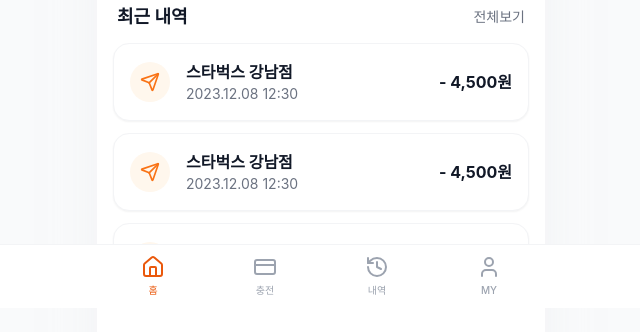
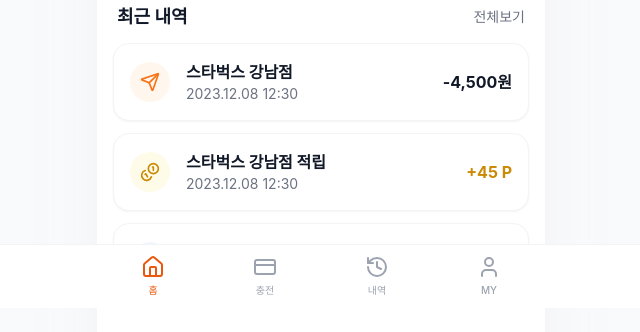
Before and after one commit to LionPay-Team1/lionpay, a React (Vite) app in the folder lionpay-app/: page / in a window 1280 px wide. Shown: the part 492-824 px from the top of the page, without its empty margins (319-959 px from the left). Built offline with nearby package versions, Linux system fonts and the light colour scheme.

Commit message:
Add Home page UI displaying wallet balance, payment controls, and recent transactions

```diff
--- a/lionpay-app/src/pages/Home.tsx
+++ b/lionpay-app/src/pages/Home.tsx
@@ -106,18 +106,29 @@
                 </div>
 
                 <div className="space-y-3">
-                    {[1, 2, 3].map((i) => (
-                        <Card key={i} className="p-4 flex items-center justify-between hover:bg-gray-50 transition-colors cursor-pointer group active:scale-[0.98]">
+                    {useAppStore().transactions.slice(0, 3).map((tx) => (
+                        <Card key={tx.id} className="p-4 flex items-center justify-between hover:bg-gray-50 transition-colors cursor-pointer group active:scale-[0.98]">
                             <div className="flex items-center gap-4">
-                                <div className="w-10 h-10 rounded-full bg-primary-50 flex items-center justify-center text-primary-500 group-hover:bg-primary-100 transition-colors">
-                                    <Send className="w-5 h-5" />
+                                <div className={`w-10 h-10 rounded-full flex items-center justify-center transition-colors ${tx.type === 'charge' ? 'bg-blue-50 text-blue-500' :
+                                    tx.type === 'earn' ? 'bg-yellow-50 text-yellow-600' :
+                                        'bg-primary-50 text-primary-500 group-hover:bg-primary-100'
+                                    }`}>
+                                    {tx.type === 'charge' ? <Plus className="w-5 h-5" /> :
+                                        tx.type === 'earn' ? <Coins className="w-5 h-5" /> :
+                                            <Send className="w-5 h-5" />}
                                 </div>
                                 <div>
-                                    <p className="font-bold text-gray-900">스타벅스 강남점</p>
-                                    <p className="text-sm text-gray-500">2023.12.08 12:30</p>
+                                    <p className="font-bold text-gray-900">{tx.title}</p>
+                                    <p className="text-sm text-gray-500">{tx.date} {tx.time}</p>
                                 </div>
                             </div>
-                            <p className="font-bold text-gray-900">- 4,500원</p>
+                            <p className={`font-bold ${tx.type === 'charge' ? 'text-blue-600' :
+                                tx.type === 'earn' ? 'text-yellow-600' :
+                                    'text-gray-900'
+                                }`}>
+                                {tx.amount > 0 ? '+' : ''}{tx.amount.toLocaleString()}
+                                {tx.type === 'earn' ? ' P' : '원'}
+                            </p>
                         </Card>
                     ))}
                 </div>
```
